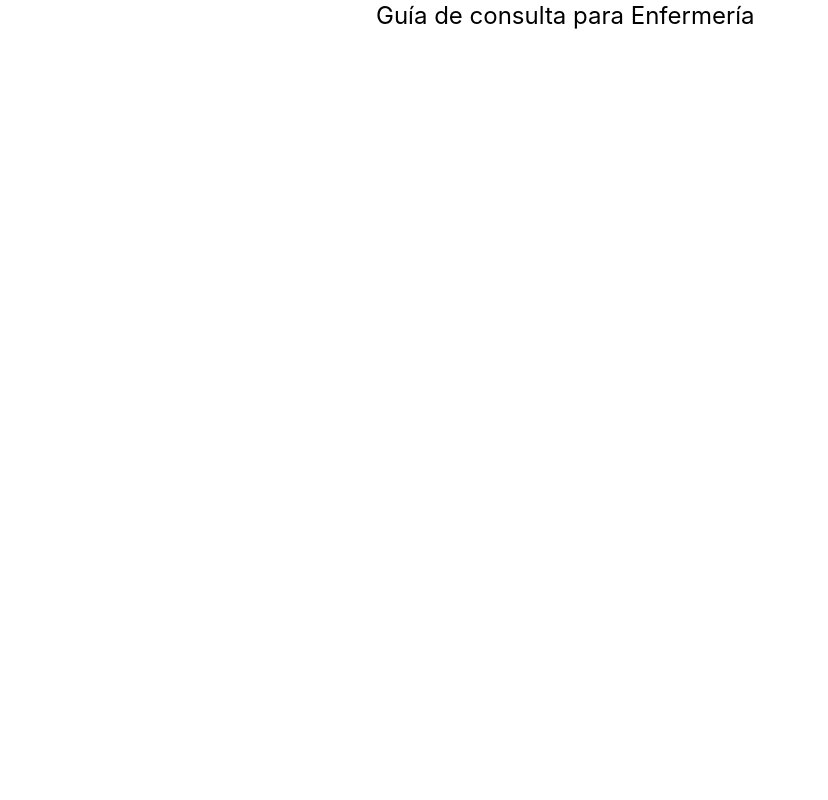
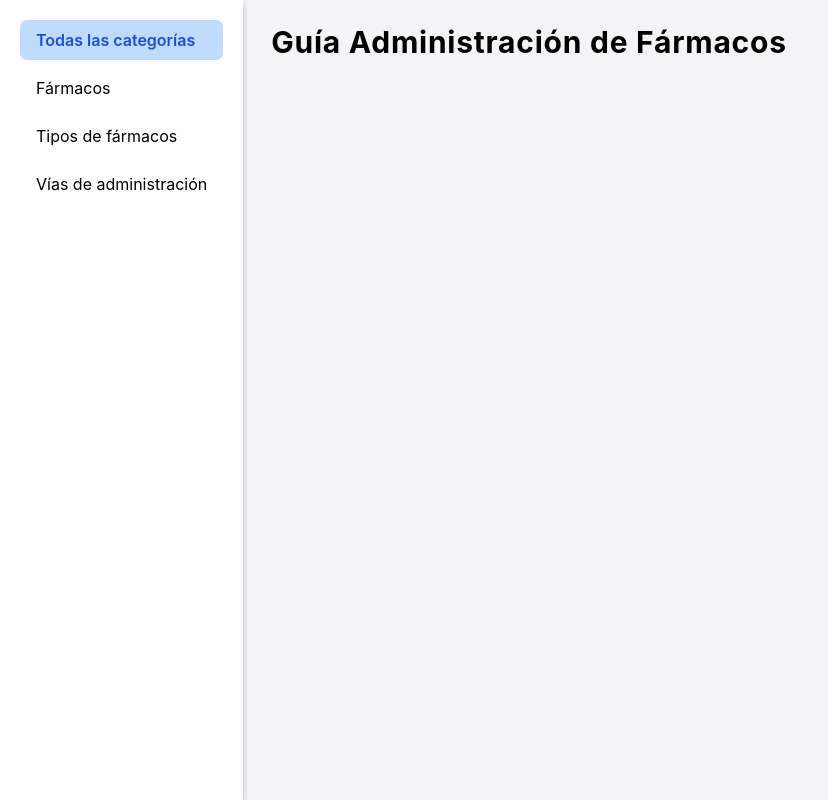
Before and after one commit to DiegoWEBD/Ingeso-Frontend, a React (Vite) app: page / in a window 1280 px wide. Shown: the whole page, without its empty margins (0-828 px from the left). Built offline with nearby package versions, Linux system fonts and the light colour scheme.

Commit message:
estilos al dashboard y react router implementado

```diff
--- a/package.json
+++ b/package.json
@@ -12,7 +12,8 @@
   "dependencies": {
     "dotenv": "^16.4.5",
     "react": "^18.3.1",
-    "react-dom": "^18.3.1"
+    "react-dom": "^18.3.1",
+    "react-router-dom": "^6.26.2"
   },
   "devDependencies": {
     "@eslint/js": "^9.9.0",
--- a/src/App.tsx
+++ b/src/App.tsx
@@ -1,11 +1,17 @@
-import AppContainer from './presentation/components/AppContainer'
+import React from 'react'
+import { createBrowserRouter, RouterProvider } from 'react-router-dom'
+import Root from './presentation/components/pages/Root'
 
-function App() {
-	return (
-		<AppContainer>
-			<div className="text-2xl">Guía de consulta para Enfermería</div>
-		</AppContainer>
-	)
+const router = createBrowserRouter([
+	{
+		path: '/',
+		element: <Root />,
+		children: [],
+	},
+])
+
+const App: React.FC = () => {
+	return <RouterProvider router={router} />
 }
 
 export default App
--- a/src/presentation/components/AppContainer.tsx
+++ b/src/presentation/components/AppContainer.tsx
@@ -5,11 +5,8 @@ interface AppContainerProps {
 }
 
 const AppContainer: React.FC<AppContainerProps> = ({ children }) => {
-	return (
-		<div className="mx-auto w-[90%] sm:w-[33rem] flex flex-col gap-3 text-[0.8rem]">
-			{children}
-		</div>
-	)
+	// h-[100vh] es temporal
+	return <div className="flex gap-3 bg-gray-100 h-[100vh]">{children}</div>
 }
 
 export default AppContainer
--- /dev/null
+++ b/src/presentation/components/dashboard/Dashboard.tsx
@@ -0,0 +1,23 @@
+import React from 'react'
+import DashboardTab from './DashboardTab'
+
+const Dashboard: React.FC = () => {
+	return (
+		<div className="bg-white p-5 flex flex-col gap-2 shadow-md shadow-gray-500/50">
+			<DashboardTab title="Todas las categorías" to="/" selected={true} />
+			<DashboardTab title="Fármacos" to="/drugs" selected={false} />
+			<DashboardTab
+				title="Tipos de fármacos"
+				to="/drug_types"
+				selected={false}
+			/>
+			<DashboardTab
+				title="Vías de administración"
+				to="/administration_route"
+				selected={false}
+			/>
+		</div>
+	)
+}
+
+export default Dashboard
--- /dev/null
+++ b/src/presentation/components/dashboard/DashboardTab.tsx
@@ -0,0 +1,26 @@
+import React from 'react'
+
+type DashboardTabProps = {
+	title: string
+	to: string
+	selected: boolean
+}
+
+const selectedStyle =
+	'rounded-[7px] py-2 px-4 bg-blue-200 text-blue-700 transition-all font-semibold'
+
+const DashboardTab: React.FC<DashboardTabProps> = ({ title, selected }) => {
+	return (
+		<div
+			className={
+				selected
+					? selectedStyle
+					: 'rounded-[7px] py-2 px-4 hover:bg-gray-200 transition-all'
+			}
+		>
+			{title}
+		</div>
+	)
+}
+
+export default DashboardTab
--- /dev/null
+++ b/src/presentation/components/pages/Root.tsx
@@ -0,0 +1,18 @@
+import React from 'react'
+import AppContainer from '../AppContainer'
+import Dashboard from '../dashboard/Dashboard'
+import { Outlet } from 'react-router-dom'
+
+const Root: React.FC = () => {
+	return (
+		<AppContainer>
+			<Dashboard />
+			<div className="py-6 px-4 text-3xl font-bold tracking-wide">
+				Guía Administración de Fármacos
+			</div>
+			<Outlet />
+		</AppContainer>
+	)
+}
+
+export default Root
```
Also changed, not shown: 1 other file (tests, documents, lock files or other folders).
